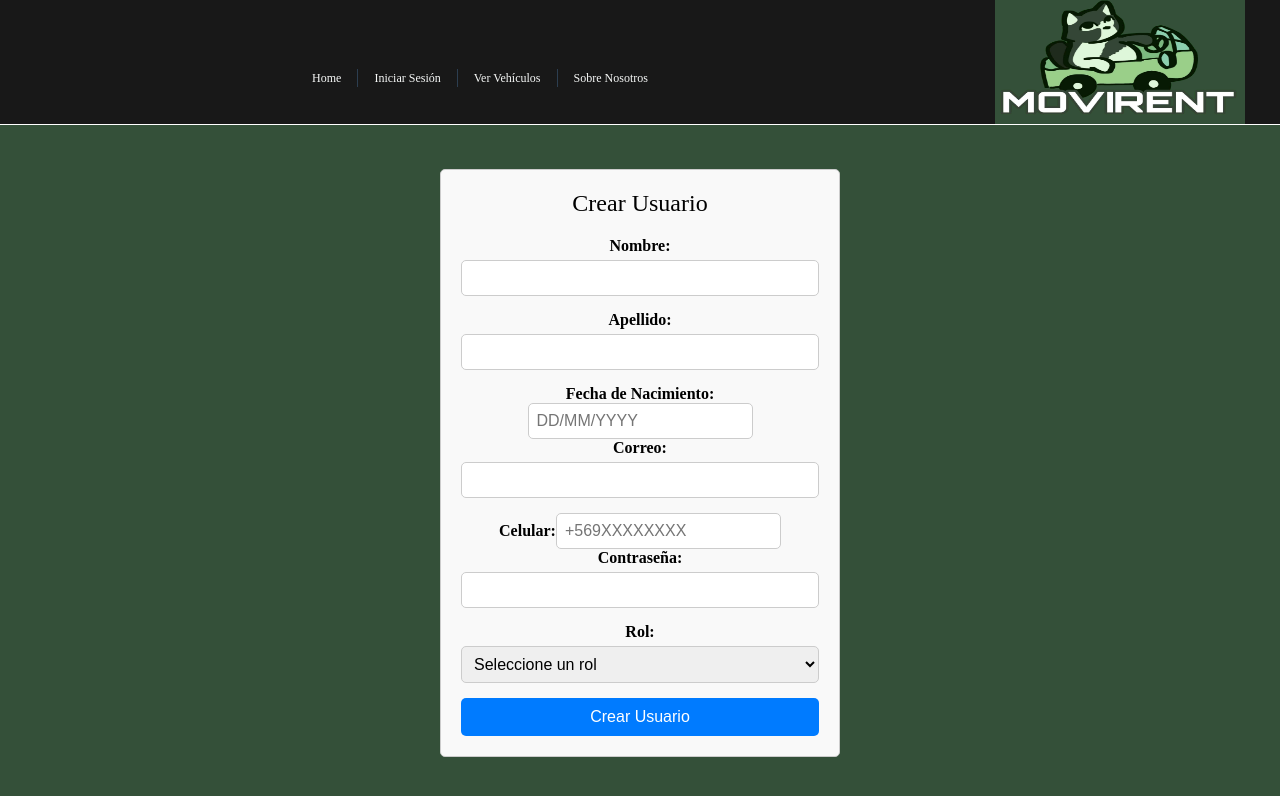
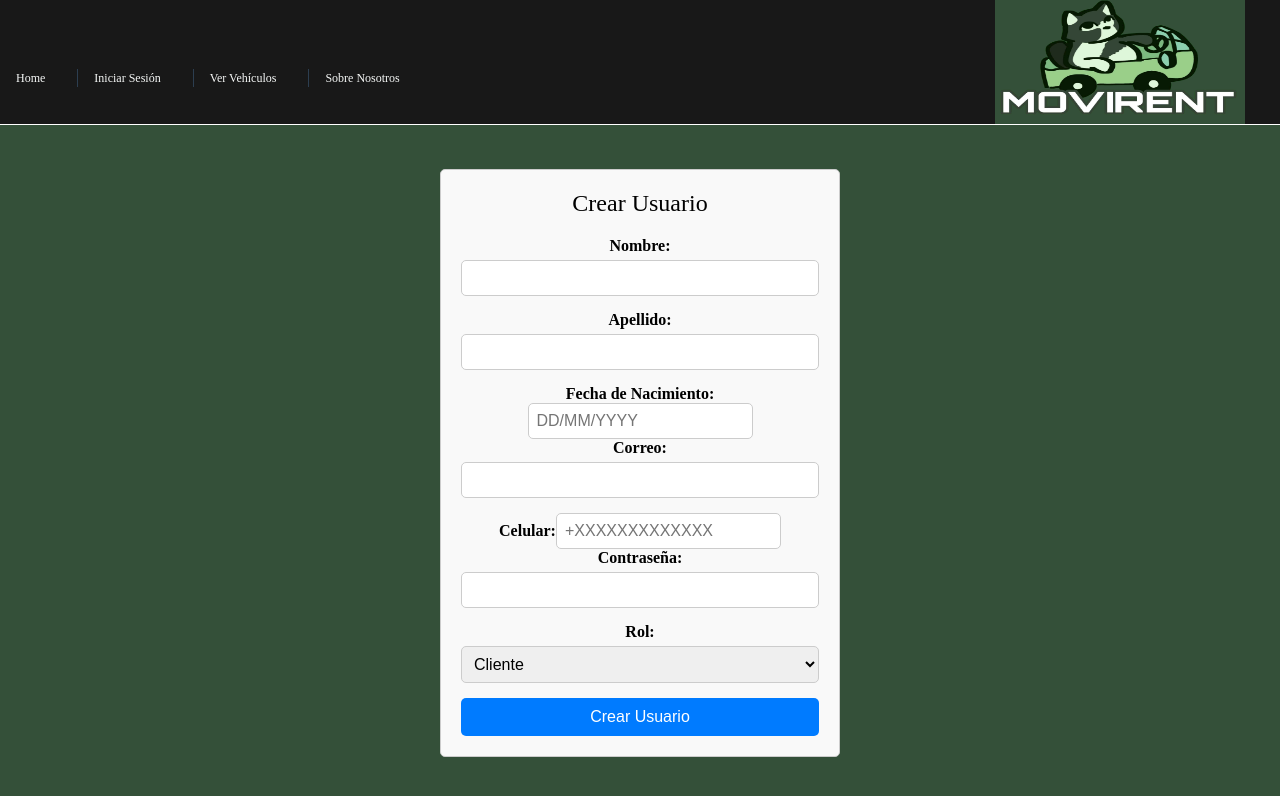
Before and after one commit to NelsonCereno/Proyecto-Fingeso-MoviRent-WebApp, a Vue app in the folder MoviRent-WebAppFrontend/MoviRent/: page /crearUsuario in a window 1280 px wide. Shown: the top 796 px of the page. Built offline with nearby package versions, Linux system fonts and the light colour scheme.

Commit message:
Ajustes front
Pequeño orden en front para dejar boton de cerrar sesion a la derecha una vez logueado. Se corrige pequeño bug al ingresar celular para registrarse y ahora se aceptan numeros no solo de chile (se agrega el + al principio y solo deja ingresar numeros)

```diff
--- a/MoviRent-WebAppFrontend/MoviRent/src/App.vue
+++ b/MoviRent-WebAppFrontend/MoviRent/src/App.vue
@@ -18,13 +18,13 @@ const cerrarSesion = () => {
   location.reload(); // Refresca para limpiar el estado
   window.location.href = "/"; // Redirige al Home
 };
-
 </script>
 
 <template>
   <header>
     <div class="wrapper">
       <nav>
+        <div class="nav-links">
           <RouterLink to="/">Home</RouterLink>
           <RouterLink v-if="!usuario" to="/iniciarSesion">Iniciar Sesión</RouterLink>
           <RouterLink v-if="usuario?.role === 'ADMINISTRADOR'" to="/crear-reporte">Crear Reporte</RouterLink>
@@ -32,7 +32,10 @@ const cerrarSesion = () => {
           <RouterLink v-if="usuario?.role === 'ADMINISTRADOR'" to="/crear-vehiculo">Crear Vehículo</RouterLink>
           <RouterLink to="/vehiculos">Ver Vehículos</RouterLink>
           <RouterLink to="/sobreNosotros">Sobre Nosotros</RouterLink>
+        </div>
+        <div class="logout-button">
           <button v-if="usuario" @click="cerrarSesion">Cerrar Sesión</button>
+        </div>
       </nav>
     </div>
     <div class="logos">
@@ -73,7 +76,7 @@ header {
   height: 100%;
   display: flex;
   background-color: #181818;
-  justify-content: center;
+  justify-content: space-between;
   align-items: center;
 }
 
@@ -91,9 +94,21 @@ header {
 
 nav {
   width: 100%;
+  display: flex;
+  justify-content: space-between;
+  align-items: center;
   font-size: 12px;
-  text-align: center;
   margin-top: 2rem;
+}
+
+.nav-links {
+  display: flex;
+  gap: 1rem; /* Espaciado entre enlaces */
+}
+
+.logout-button {
+  display: flex;
+  justify-content: flex-end;
 }
 
 nav a.router-link-exact-active {
@@ -116,14 +131,15 @@ nav a:first-of-type {
 
 button {
   padding: 5px 10px;
-  background-color: #007bff;
+  background-color: red;
   color: white;
   border: none;
   border-radius: 5px;
   cursor: pointer;
+  transition: background-color 0.3s ease;
 }
 
 button:hover {
-  background-color: #0056b3;
+  background-color: darkred;
 }
 </style>
--- a/MoviRent-WebAppFrontend/MoviRent/src/components/CrearUsuario.vue
+++ b/MoviRent-WebAppFrontend/MoviRent/src/components/CrearUsuario.vue
@@ -31,11 +31,12 @@
           type="text"
           id="celular"
           v-model="nuevoUsuario.celular"
-          placeholder="+569XXXXXXXX"
+          placeholder="+XXXXXXXXXXXXX"
           required
-          @input="formatearCelular"
+         @input="formatearCelular"
         />
-      </div>
+    </div>
+
       <div class="form-group">
         <label for="contrasena">Contraseña:</label>
         <input type="password" id="contrasena" v-model="nuevoUsuario.contrasena" required />
@@ -43,7 +44,6 @@
       <div class="form-group">
         <label for="rol">Rol:</label>
         <select id="rol" v-model="nuevoUsuario.role" required>
-          <option disabled value="">Seleccione un rol</option>
           <option value="CLIENTE">Cliente</option>
           <option value="ADMINISTRADOR">Administrador</option>
         </select>
@@ -66,7 +66,7 @@ export default {
         correo: "",
         celular: "",
         contrasena: "",
-        role: "",
+        role: "CLIENTE",
       },
     };
   },
@@ -83,12 +83,24 @@ export default {
       this.nuevoUsuario.fechaNacimiento = fecha;
     },
     formatearCelular(event) {
-      let celular = event.target.value.replace(/\D/g, ""); // Elimina caracteres no numéricos
-      if (celular.length > 8) {
-        celular = celular.substring(0, 8); // Limita a 8 dígitos
-      }
-      this.nuevoUsuario.celular = `+569${celular}`; // Agrega el prefijo
-    },
+  let celular = event.target.value;
+
+  // Asegurarse de que comience con "+" y eliminar caracteres no numéricos
+  celular = celular.replace(/[^+\d]/g,"");
+
+  // Si no comienza con "+", agregarlo
+  if (!celular.startsWith("+")) {
+    celular = `+${celular}`;
+  }
+
+  // Limitar la longitud máxima a 15 caracteres
+  if (celular.length > 15) {
+    celular = celular.slice(0, 15);
+  }
+
+  // Actualizar el modelo con el número formateado
+  this.nuevoUsuario.celular = celular;
+},
     async crearUsuario() {
       try {
         // Validar el rol
@@ -104,12 +116,6 @@ export default {
           return;
         }
 
-        // Validar el celular
-        const celularRegex = /^\+569\d{8}$/;
-        if (!celularRegex.test(this.nuevoUsuario.celular)) {
-          alert("El número de celular debe tener el formato +569XXXXXXXX.");
-          return;
-        }
 
         // Crear usuario en el backend
         const response = await axios.post("http://localhost:8080/usuario/crear", this.nuevoUsuario);
```
Also changed, not shown: 1 other file (tests, documents, lock files or other folders). Lines whose indentation alone changed are shown as unchanged.
